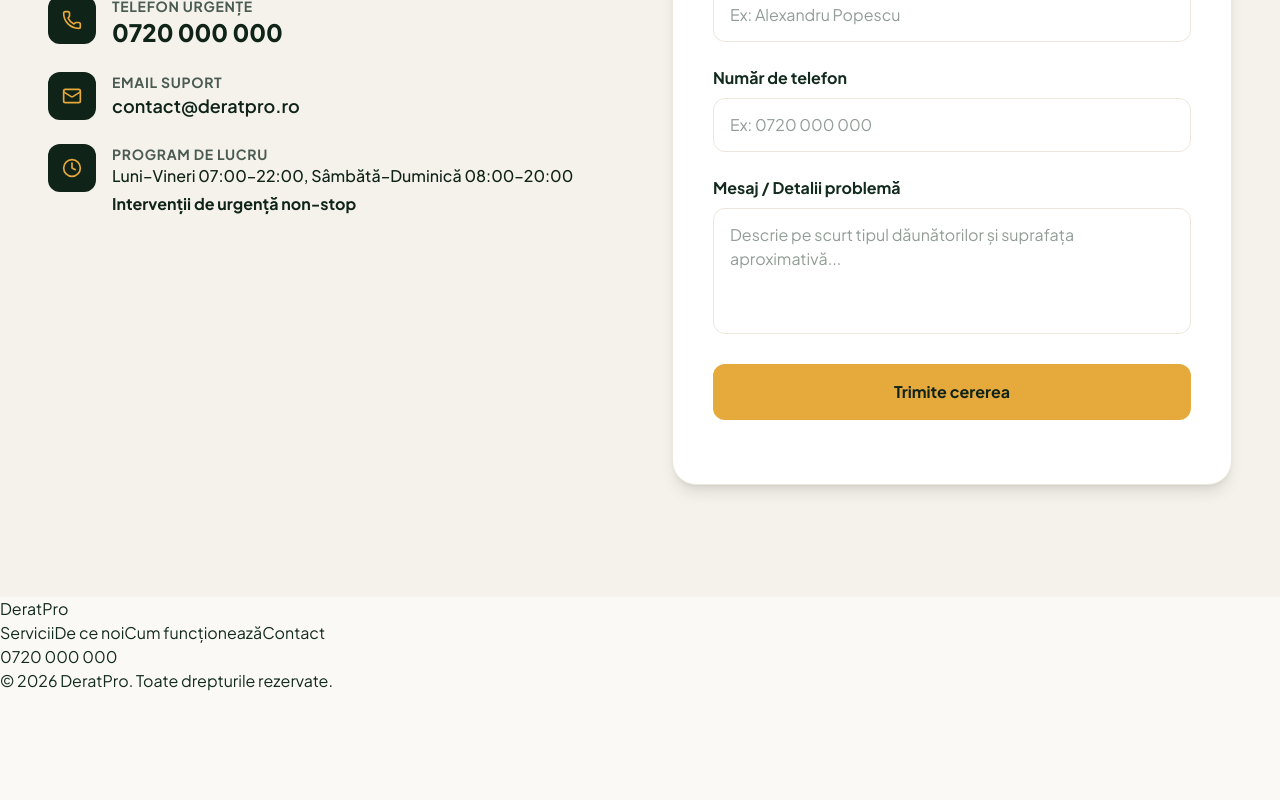
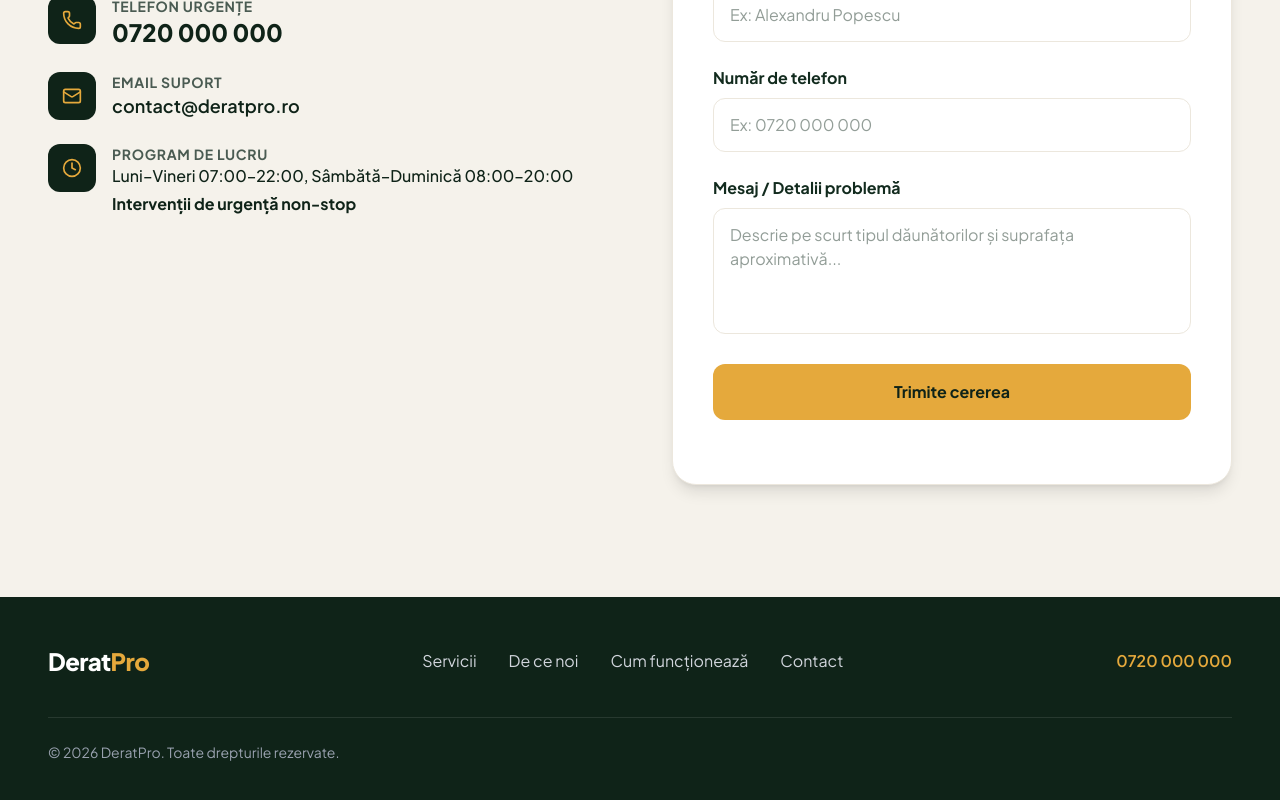
Before and after one commit to georgianaoniceanu/deratpro, a Next.js app: page / in a window 1280 px wide. Shown: the part 3019-3819 px from the top of the page. Before the commit the page ends 3712 px from the top, so only its background shows below. Built offline with nearby package versions, Linux system fonts and the light colour scheme.

Commit message:
added footer style

```diff
--- a/components/Footer.tsx
+++ b/components/Footer.tsx
@@ -2,20 +2,30 @@ import { navLinks, contactInfo } from "@/data/date"
 
 export default function Footer() {
     return (
-        <footer>
-            <a href="#">
-                Derat<span>Pro</span>
-            </a>
+        <footer className="bg-forest text-white">
+            <div className="max-w-7xl mx-auto px-6 lg:px-12 py-12">
+                <div className="flex flex-col md:flex-row items-center justify-between gap-8 text-center md:text-left">
+                    <a href="#" className="text-2xl font-extrabold tracking-tight">
+                        Derat<span className="text-mustard">Pro</span>
+                    </a>
 
-            <nav aria-label="Navigare footer">
-                {navLinks.map(l => (
-                    <a key={l.href} href={l.href}>{l.label}</a>
-                ))}
-            </nav>
+                    <nav aria-label="Navigare footer" className="flex flex-wrap justify-center gap-x-8 gap-y-3">
+                        {navLinks.map(l => (
+                            <a key={l.href} href={l.href} className="text-base text-gray-300 hover:text-white transition-colors">
+                                {l.label}
+                            </a>
+                        ))}
+                    </nav>
 
-            <a href={contactInfo.phoneHref}>{contactInfo.phoneDisplay}</a>
+                    <a href={contactInfo.phoneHref} className="text-base font-semibold text-mustard hover:text-mustard-light transition-colors">
+                        {contactInfo.phoneDisplay}
+                    </a>
+                </div>
 
-            <p>© 2026 DeratPro. Toate drepturile rezervate.</p>
+                <p className="mt-10 pt-6 border-t border-white/10 text-center md:text-left text-sm text-gray-400">
+                    © 2026 DeratPro. Toate drepturile rezervate.
+                </p>
+            </div>
         </footer>
     )
 }
```
